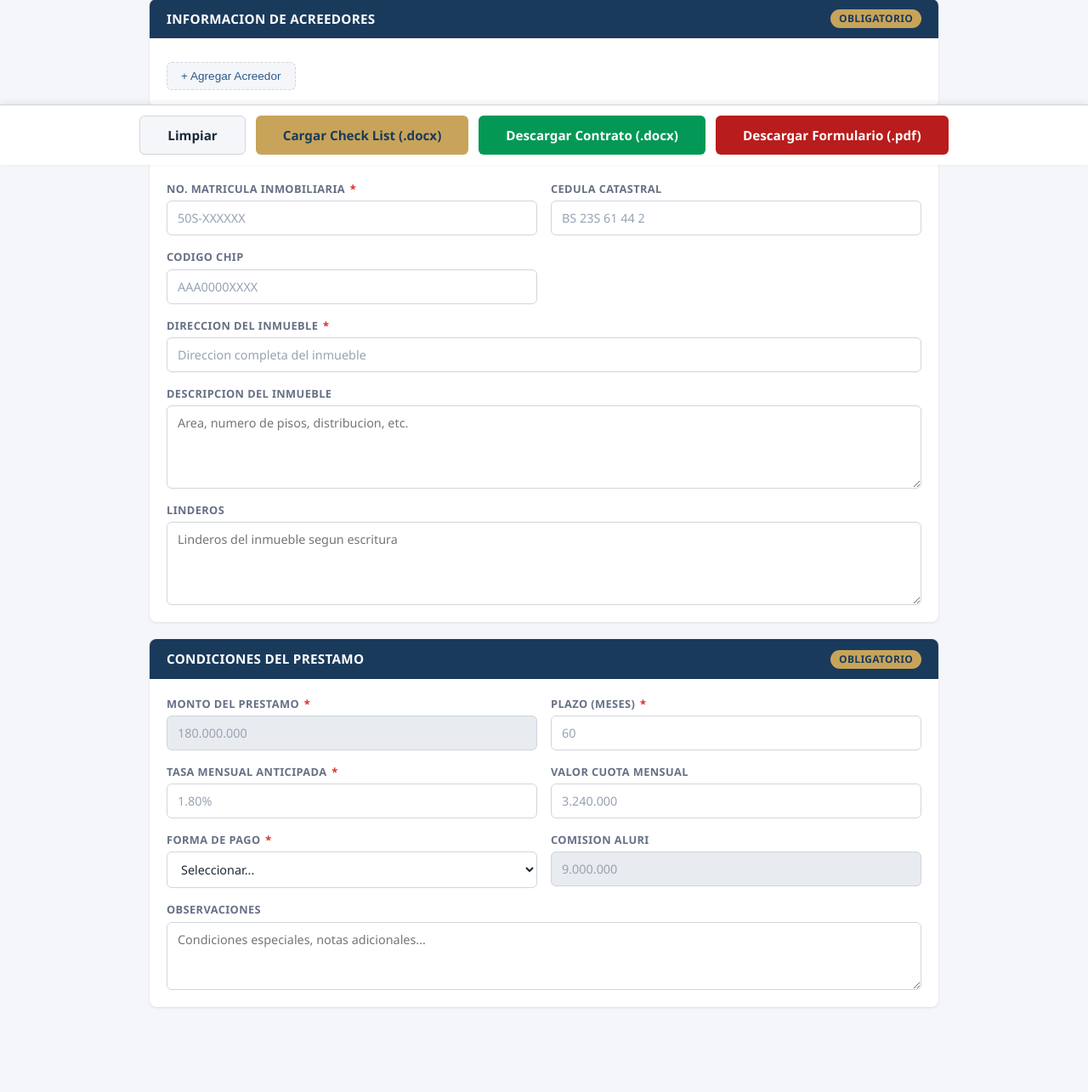
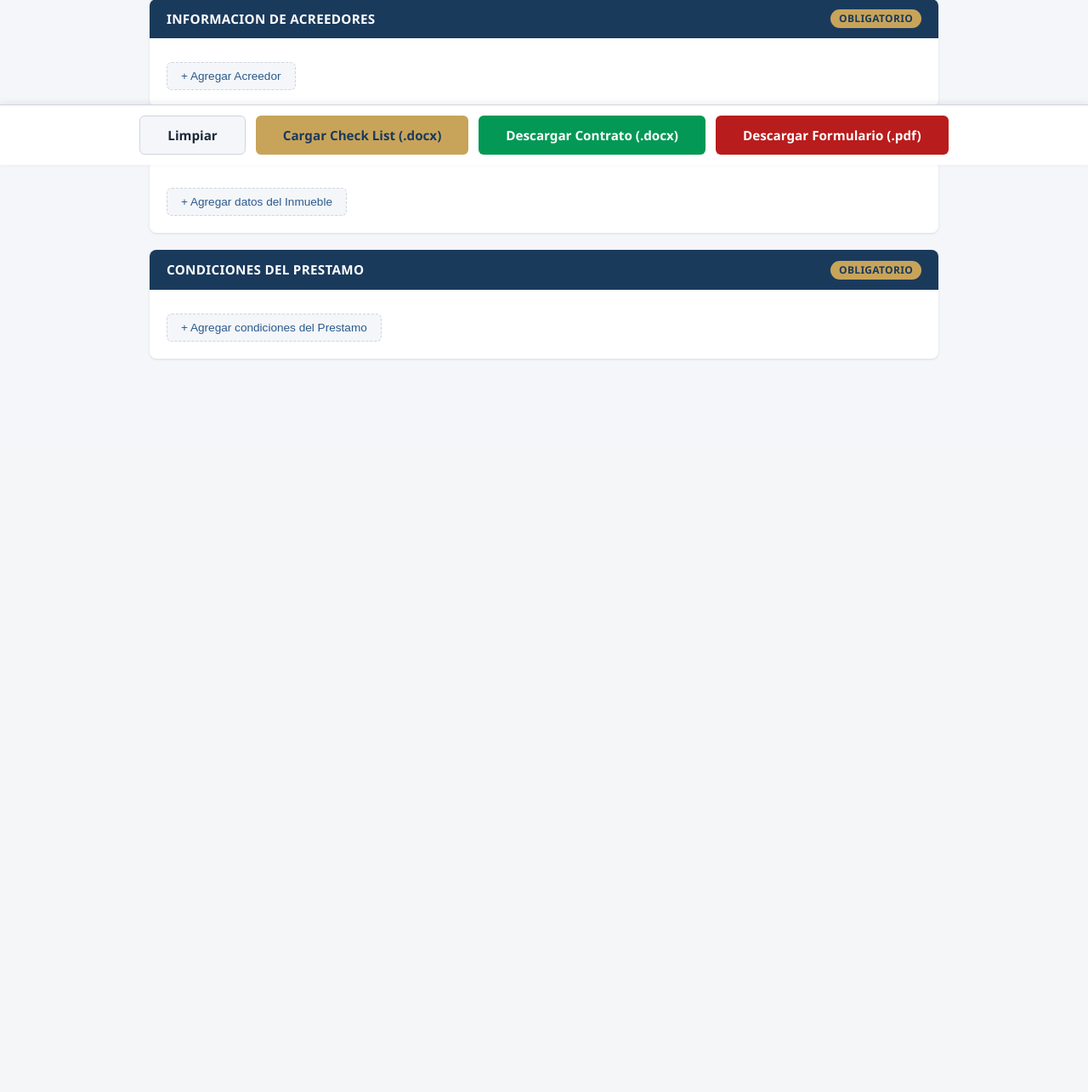
Before and after one commit to anferzata2410/Agente_Contratos, a Flask app: page / in a window 1280 px wide. Shown: the part 606-1891 px from the top of the page at 85% size. After the commit the page ends 1029 px from the top, so only its background shows below. Run offline with Flask 3, Linux system fonts and the light colour scheme.

Commit message:
Inmueble y Prestamo desplegables con boton Agregar, igual que deudores/acreedores

```diff
--- a/static/js/app.js
+++ b/static/js/app.js
@@ -29,16 +29,11 @@ function iniciarFormularioVacio() {
   document.getElementById("codeudores-container").innerHTML = "";
   contadorCodeudores = 0;
 
-  // Limpiar campos fijos (readonly y demas)
-  const camposFijos = ["tipo_contrato", "prestamo_monto", "prestamo_comision",
-    "prestamo_plazo", "prestamo_tasa", "prestamo_cuota", "prestamo_forma_pago",
-    "prestamo_observaciones", "inmueble_matricula", "inmueble_cedula_catastral",
-    "inmueble_chip", "inmueble_direccion", "inmueble_descripcion", "inmueble_linderos"];
-  camposFijos.forEach((id) => {
-    const el = document.getElementById(id);
-    if (el) el.value = "";
-  });
-
+  // Limpiar inmueble y prestamo (contenedores vacios, botones visibles)
+  document.getElementById("inmueble-container").innerHTML = "";
+  document.getElementById("btn-agregar-inmueble").style.display = "";
+  document.getElementById("prestamo-container").innerHTML = "";
+  document.getElementById("btn-agregar-prestamo").style.display = "";
 }
 
 // ══════════════════════════════════════════════
@@ -159,7 +154,8 @@ function rellenarFormulario(datos) {
     agregarAcreedor();
   }
 
-  // ── Inmueble ──
+  // ── Inmueble (desplegar y rellenar) ──
+  mostrarInmueble();
   const inm = datos.inmueble || {};
   setVal("inmueble_matricula", inm.matricula_inmobiliaria || "");
   setVal("inmueble_cedula_catastral", inm.cedula_catastral || "");
@@ -168,7 +164,8 @@ function rellenarFormulario(datos) {
   setVal("inmueble_descripcion", inm.descripcion || "");
   setVal("inmueble_linderos", inm.linderos || "");
 
-  // ── Prestamo ──
+  // ── Prestamo (desplegar y rellenar) ──
+  mostrarPrestamo();
   const p = datos.prestamo || {};
   setVal("prestamo_monto", p.monto || "");
   setVal("prestamo_plazo", p.plazo_meses || "");
@@ -306,6 +303,80 @@ function agregarAcreedor() {
   const container = document.getElementById("acreedores-container");
   container.insertAdjacentHTML("beforeend", crearCardPersona("acreedor", contadorAcreedores, true));
   actualizarParticipaciones();
+}
+
+function mostrarInmueble() {
+  const container = document.getElementById("inmueble-container");
+  document.getElementById("btn-agregar-inmueble").style.display = "none";
+  container.innerHTML = `
+    <div class="form-grid">
+      <div class="field">
+        <label>No. Matricula Inmobiliaria <span class="required">*</span></label>
+        <input type="text" id="inmueble_matricula" placeholder="50S-XXXXXX">
+      </div>
+      <div class="field">
+        <label>Cedula catastral</label>
+        <input type="text" id="inmueble_cedula_catastral" placeholder="BS 23S 61 44 2">
+      </div>
+      <div class="field">
+        <label>Codigo CHIP</label>
+        <input type="text" id="inmueble_chip" placeholder="AAA0000XXXX">
+      </div>
+      <div class="field full-width">
+        <label>Direccion del inmueble <span class="required">*</span></label>
+        <input type="text" id="inmueble_direccion" placeholder="Direccion completa del inmueble">
+      </div>
+      <div class="field full-width">
+        <label>Descripcion del inmueble</label>
+        <textarea id="inmueble_descripcion" rows="4" placeholder="Area, numero de pisos, distribucion, etc."></textarea>
+      </div>
+      <div class="field full-width">
+        <label>Linderos</label>
+        <textarea id="inmueble_linderos" rows="4" placeholder="Linderos del inmueble segun escritura"></textarea>
+      </div>
+    </div>
+  `;
+}
+
+function mostrarPrestamo() {
+  const container = document.getElementById("prestamo-container");
+  document.getElementById("btn-agregar-prestamo").style.display = "none";
+  container.innerHTML = `
+    <div class="form-grid">
+      <div class="field">
+        <label>Monto del prestamo <span class="required">*</span></label>
+        <input type="text" id="prestamo_monto" placeholder="180.000.000" readonly>
+      </div>
+      <div class="field">
+        <label>Plazo (meses) <span class="required">*</span></label>
+        <input type="number" id="prestamo_plazo" placeholder="60" min="1" max="360">
+      </div>
+      <div class="field">
+        <label>Tasa mensual anticipada <span class="required">*</span></label>
+        <input type="text" id="prestamo_tasa" placeholder="1.80%">
+      </div>
+      <div class="field">
+        <label>Valor cuota mensual</label>
+        <input type="text" id="prestamo_cuota" placeholder="3.240.000" oninput="formatearMonto(this)">
+      </div>
+      <div class="field">
+        <label>Forma de pago <span class="required">*</span></label>
+        <select id="prestamo_forma_pago">
+          <option value="">Seleccionar...</option>
+          <option value="Solo intereses">Solo intereses</option>
+          <option value="Interes y capital">Interes y capital</option>
+        </select>
+      </div>
+      <div class="field">
+        <label>Comision Aluri</label>
+        <input type="text" id="prestamo_comision" placeholder="9.000.000" readonly>
+      </div>
+      <div class="field full-width">
+        <label>Observaciones</label>
+        <textarea id="prestamo_observaciones" rows="3" placeholder="Condiciones especiales, notas adicionales..."></textarea>
+      </div>
+    </div>
+  `;
 }
 
 function eliminarPersona(tipo, idx) {
--- a/templates/checklist_form.html
+++ b/templates/checklist_form.html
@@ -100,32 +100,10 @@
           <span class="badge">OBLIGATORIO</span>
         </div>
         <div class="section-body">
-          <div class="form-grid">
-            <div class="field">
-              <label>No. Matricula Inmobiliaria <span class="required">*</span></label>
-              <input type="text" id="inmueble_matricula" placeholder="50S-XXXXXX">
-            </div>
-            <div class="field">
-              <label>Cedula catastral</label>
-              <input type="text" id="inmueble_cedula_catastral" placeholder="BS 23S 61 44 2">
-            </div>
-            <div class="field">
-              <label>Codigo CHIP</label>
-              <input type="text" id="inmueble_chip" placeholder="AAA0000XXXX">
-            </div>
-            <div class="field full-width">
-              <label>Direccion del inmueble <span class="required">*</span></label>
-              <input type="text" id="inmueble_direccion" placeholder="Direccion completa del inmueble">
-            </div>
-            <div class="field full-width">
-              <label>Descripcion del inmueble</label>
-              <textarea id="inmueble_descripcion" rows="4" placeholder="Area, numero de pisos, distribucion, etc."></textarea>
-            </div>
-            <div class="field full-width">
-              <label>Linderos</label>
-              <textarea id="inmueble_linderos" rows="4" placeholder="Linderos del inmueble segun escritura"></textarea>
-            </div>
-          </div>
+          <div id="inmueble-container"></div>
+          <button type="button" class="add-btn" id="btn-agregar-inmueble" onclick="mostrarInmueble()">
+            + Agregar datos del Inmueble
+          </button>
         </div>
       </div>
 
@@ -136,40 +114,10 @@
           <span class="badge">OBLIGATORIO</span>
         </div>
         <div class="section-body">
-          <div class="form-grid">
-            <div class="field">
-              <label>Monto del prestamo <span class="required">*</span></label>
-              <input type="text" id="prestamo_monto" placeholder="180.000.000" readonly>
-            </div>
-            <div class="field">
-              <label>Plazo (meses) <span class="required">*</span></label>
-              <input type="number" id="prestamo_plazo" placeholder="60" min="1" max="360">
-            </div>
-            <div class="field">
-              <label>Tasa mensual anticipada <span class="required">*</span></label>
-              <input type="text" id="prestamo_tasa" placeholder="1.80%">
-            </div>
-            <div class="field">
-              <label>Valor cuota mensual</label>
-              <input type="text" id="prestamo_cuota" placeholder="3.240.000" oninput="formatearMonto(this)">
-            </div>
-            <div class="field">
-              <label>Forma de pago <span class="required">*</span></label>
-              <select id="prestamo_forma_pago">
-                <option value="">Seleccionar...</option>
-                <option value="Solo intereses">Solo intereses</option>
-                <option value="Interes y capital">Interes y capital</option>
-              </select>
-            </div>
-            <div class="field">
-              <label>Comision Aluri</label>
-              <input type="text" id="prestamo_comision" placeholder="9.000.000" readonly>
-            </div>
-            <div class="field full-width">
-              <label>Observaciones</label>
-              <textarea id="prestamo_observaciones" rows="3" placeholder="Condiciones especiales, notas adicionales..."></textarea>
-            </div>
-          </div>
+          <div id="prestamo-container"></div>
+          <button type="button" class="add-btn" id="btn-agregar-prestamo" onclick="mostrarPrestamo()">
+            + Agregar condiciones del Prestamo
+          </button>
         </div>
       </div>
 
@@ -203,6 +151,6 @@
     </div>
   </div>
 
-  <script src="/static/js/app.js?v=18"></script>
+  <script src="/static/js/app.js?v=19"></script>
 </body>
 </html>
```
